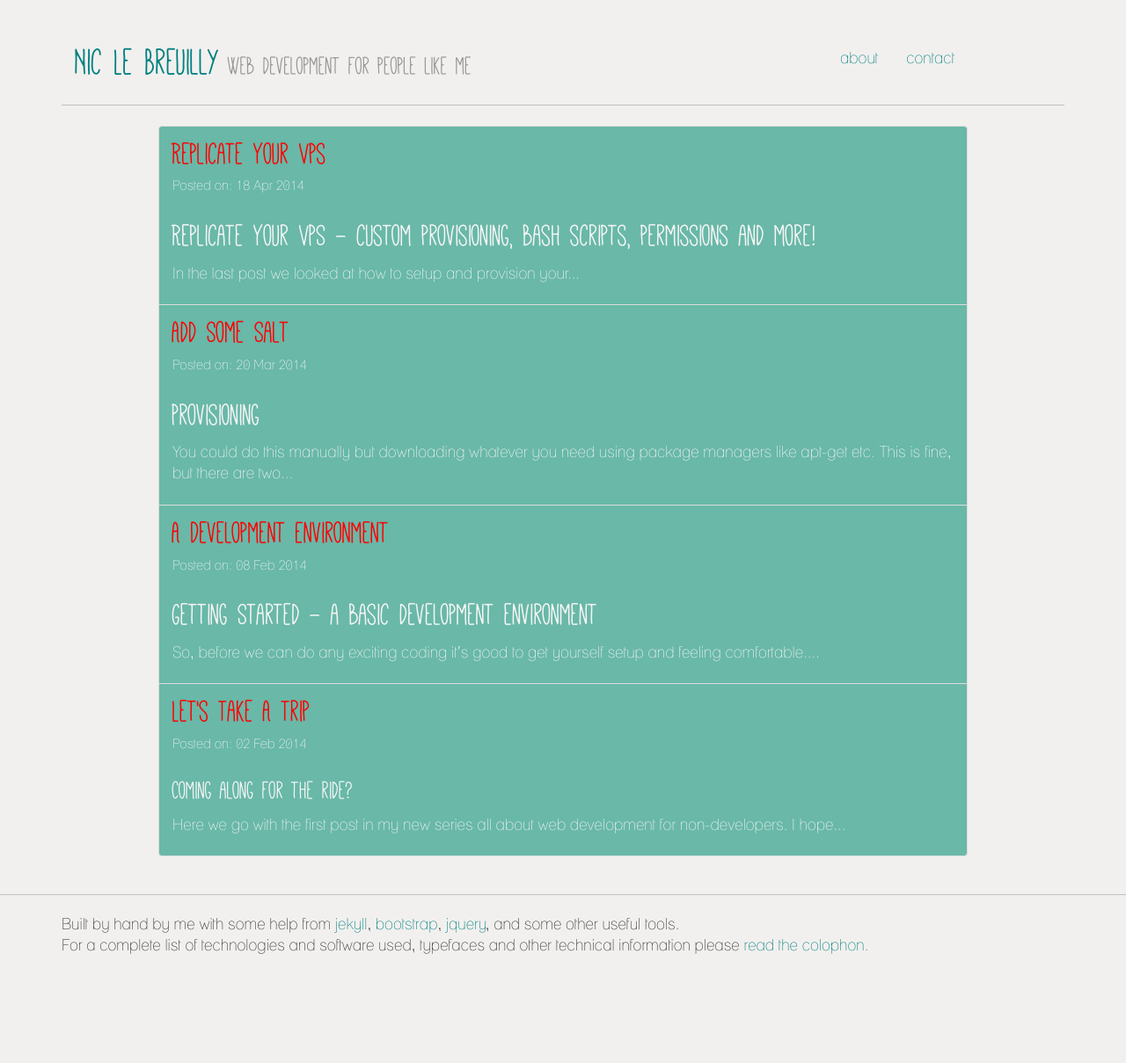
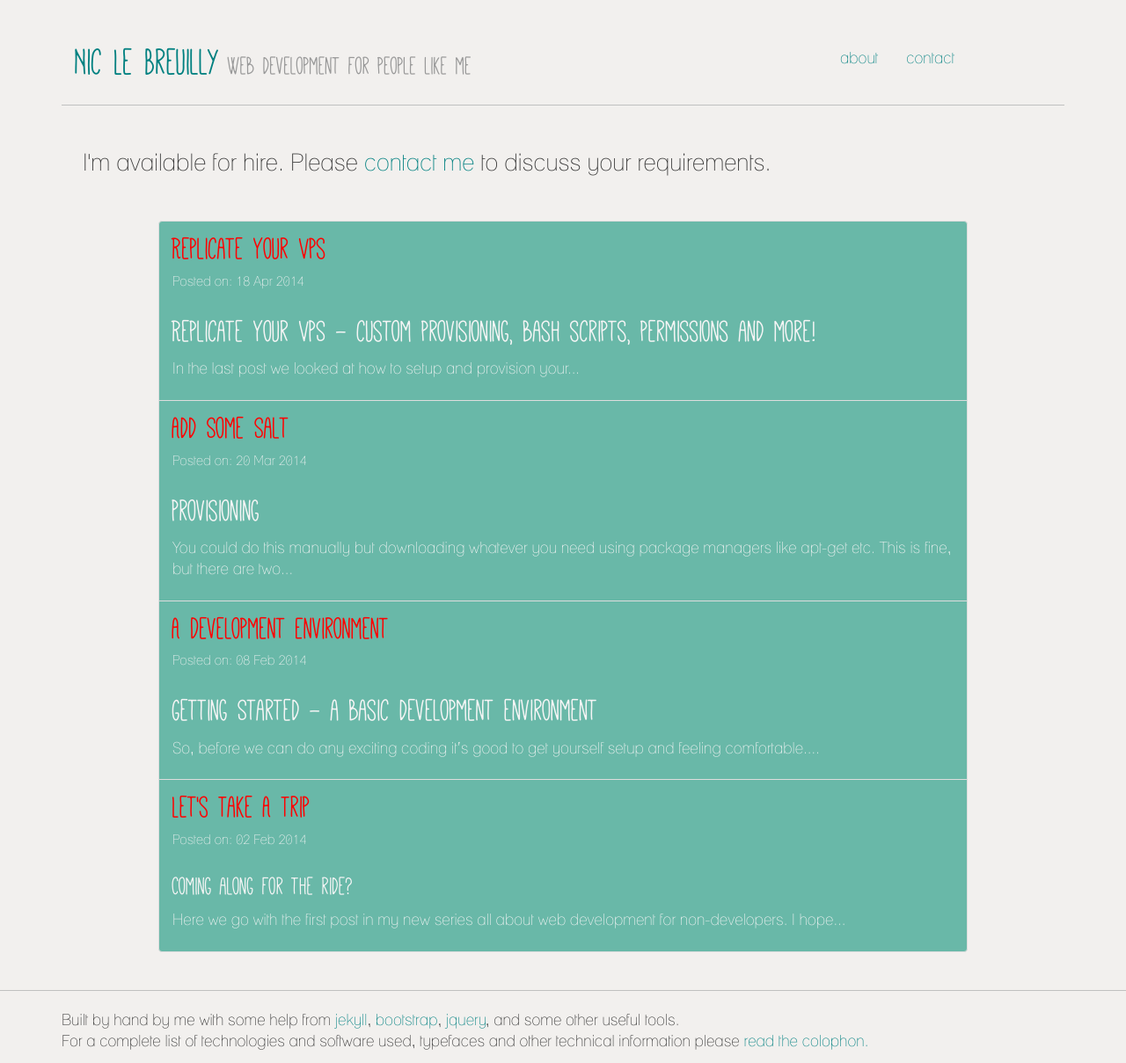
Before and after one commit to musonic/nicleb_old, a Jekyll site: the page built from index.html, in a window 1280 px wide. Shown: the whole page at 88% size. Built offline with Jekyll 4.4.1, drawn with Linux system fonts in a browser that asks for light colours; the list of posts is cut into pages by our own code; before the commit the page ends 1101 px from its top, so only the background shows below that.

Commit message:
updated default layout to include hire me banner

```diff
--- a/_layouts/default.html
+++ b/_layouts/default.html
@@ -17,6 +17,7 @@
         </div>
 
         <div class="container">
+            <header class="well-lg"><p class="lead">I'm available for hire. Please <a hred="{{site_url}}/contact">contact me</a> to discuss your requirements.</p></header>
             {{ content }}
         </div>
 
```
